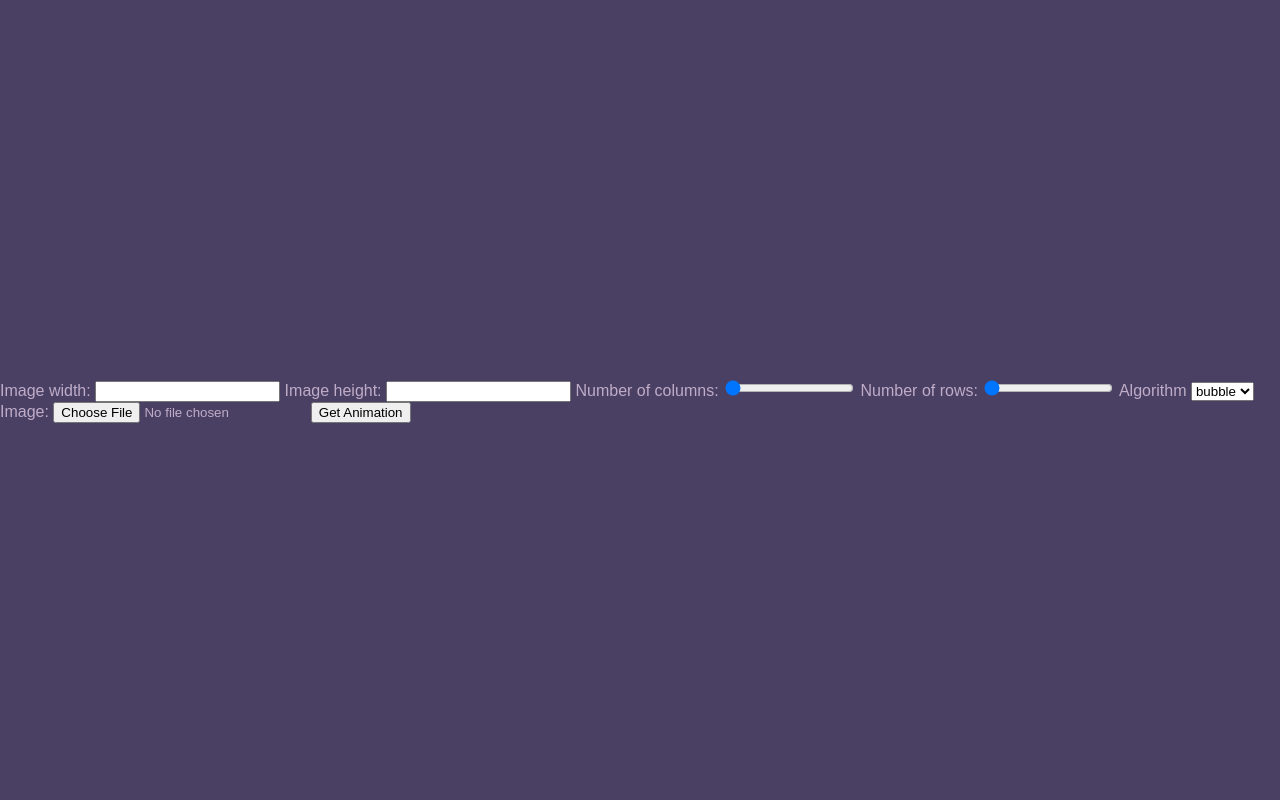
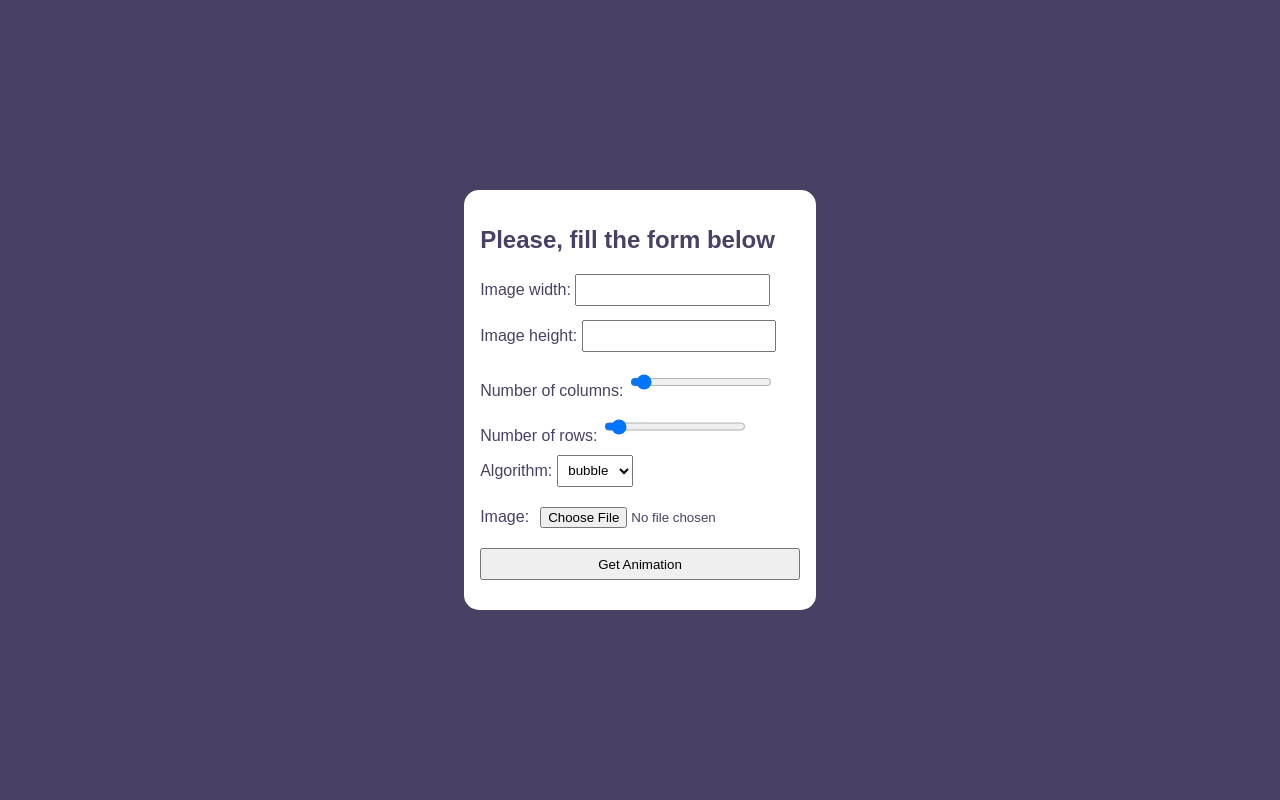
Before and after one commit to aonufrei/algorithmo-animation-app, a Flask app: page / in a window 1280 px wide. Run offline with Flask 2, Linux system fonts and the light colour scheme; some libraries are stand-ins or nearby versions.

Commit message:
added better ui

```diff
--- a/static/css/style.css
+++ b/static/css/style.css
@@ -1,3 +1,34 @@
+.form-container {
+  background-color: white;
+  padding: 1em;
+  display: -webkit-box;
+  display: -ms-flexbox;
+  display: flex;
+  -webkit-box-pack: center;
+      -ms-flex-pack: center;
+          justify-content: center;
+  -webkit-box-align: left;
+      -ms-flex-align: left;
+          align-items: left;
+  -webkit-box-orient: vertical;
+  -webkit-box-direction: normal;
+      -ms-flex-direction: column;
+          flex-direction: column;
+  color: #4A4063;
+  border-radius: 15px;
+}
+
+.form-container input, .form-container select {
+  margin-bottom: 1em;
+  padding: 0.5em;
+}
+
+.error-label {
+  color: red;
+  display: block;
+  font-size: 0.5em;
+}
+
 * {
   -webkit-box-sizing: border-box;
           box-sizing: border-box;
--- /dev/null
+++ b/static/sass/_upload_file.scss
@@ -0,0 +1,24 @@
+.form-container{
+    background-color: white;
+    padding: 1em;
+    display: flex;
+    justify-content: center;
+    align-items: left;
+    flex-direction: column;
+    color: #4A4063;
+    border-radius: 15px;
+
+    input, select{
+        margin-bottom: 1em;
+        padding: 0.5em;
+    }
+
+
+}
+
+.error-label{
+    color:red;
+    display:block;
+    font-size: 0.5em;
+
+}
--- a/static/sass/style.scss
+++ b/static/sass/style.scss
@@ -1,3 +1,5 @@
+@import 'upload_file';
+
 $back-a: #4A4063;
 $color-a: #BFACC8;
 $back-b: #fff;
--- a/templates/step1.html
+++ b/templates/step1.html
@@ -3,18 +3,20 @@
 
 {% block content %}
     <section class='section-a'>
-        <form action="/" method='POST' id='upload_form' enctype="multipart/form-data">
-            <Label>Image width: <input type="number" name="image_width">{% for error in form.image_width.errors %} <label class='error_label'>{{error}}</label> {% endfor %}</Label>
-            <Label>Image height: <input type="number" name="image_height">{% for error in form.image_height.errors %} <label class='error_label'>{{error}}</label> {% endfor %}</Label>
-            <label>Number of columns: <input type="range" name="image_columns" value=10 min=10 max=50 step=10>{% for error in form.image_columns.errors %} <label class='error_label'>{{error}}</label> {% endfor %}</label>
-            <label>Number of rows: <input type="range" name="Image_rows" value=10 min=10 max=50 step=10>{% for error in form.image_rows.errors %} <label class='error_label'>{{error}}</label> {% endfor %}</label>
+        <form action="/" method='POST' id='upload_form' class="form-container" enctype="multipart/form-data">
+            <h1>Please, fill the form below</h1>
+            <Label>Image width: <input type="number" name="image_width"><label class='error-label'>{{'*' + form.image_width.errors[0] if form.image_width.errors[0]}}</label></Label>
+            <Label>Image height: <input type="number" name="image_height"><label class='error-label'>{{'*' + form.image_width.errors[0] if form.image_width.errors[0]}}</label></Label>
+            <label>Number of columns: <input type="range" name="image_columns" value=10 min=10 max=50 step=10></label>
+            <label>Number of rows: <input type="range" name="Image_rows" value=10 min=10 max=50 step=10></label>
 
-            <label for='algor'>Algorithm</label>
+            <label for='algor'>Algorithm:
             <select name="algorithm" id="algor" form="upload_form">
                 <option value="Bubble">bubble</option>
               </select>
+            </label>
 
-            <label>Image: <input type="file"  name="user_image">{% for error in form.user_image.errors %} <label class='error_label'>{{error}}</label> {% endfor %}</label>
+            <label>Image: <input type="file"  name="user_image"><label class='error-label'>{{'*' + form.image_width.errors[0] if form.image_width.errors[0]}}</label></label>
 
             <input type="submit" value="Get Animation">
         </form>
```
